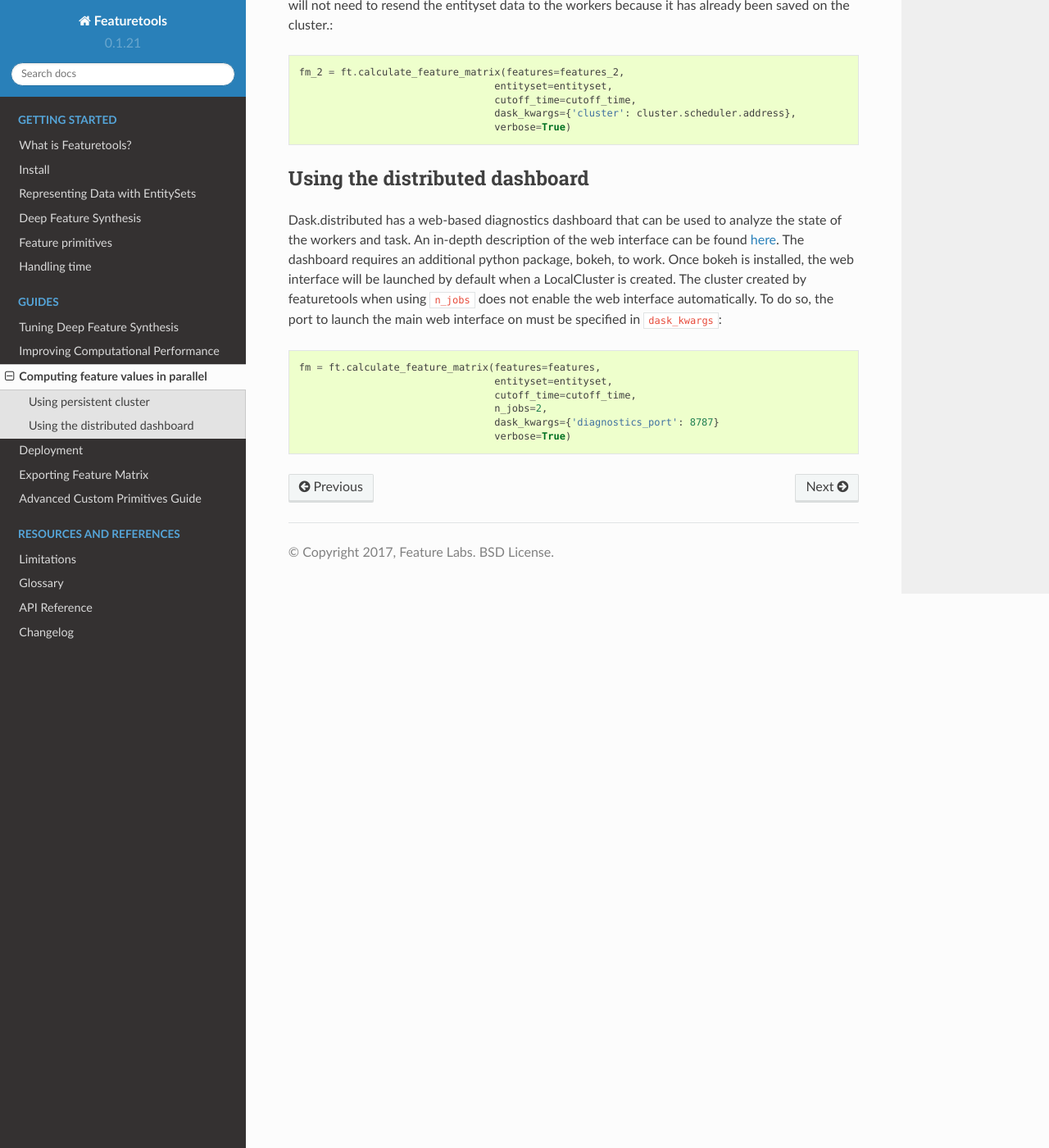
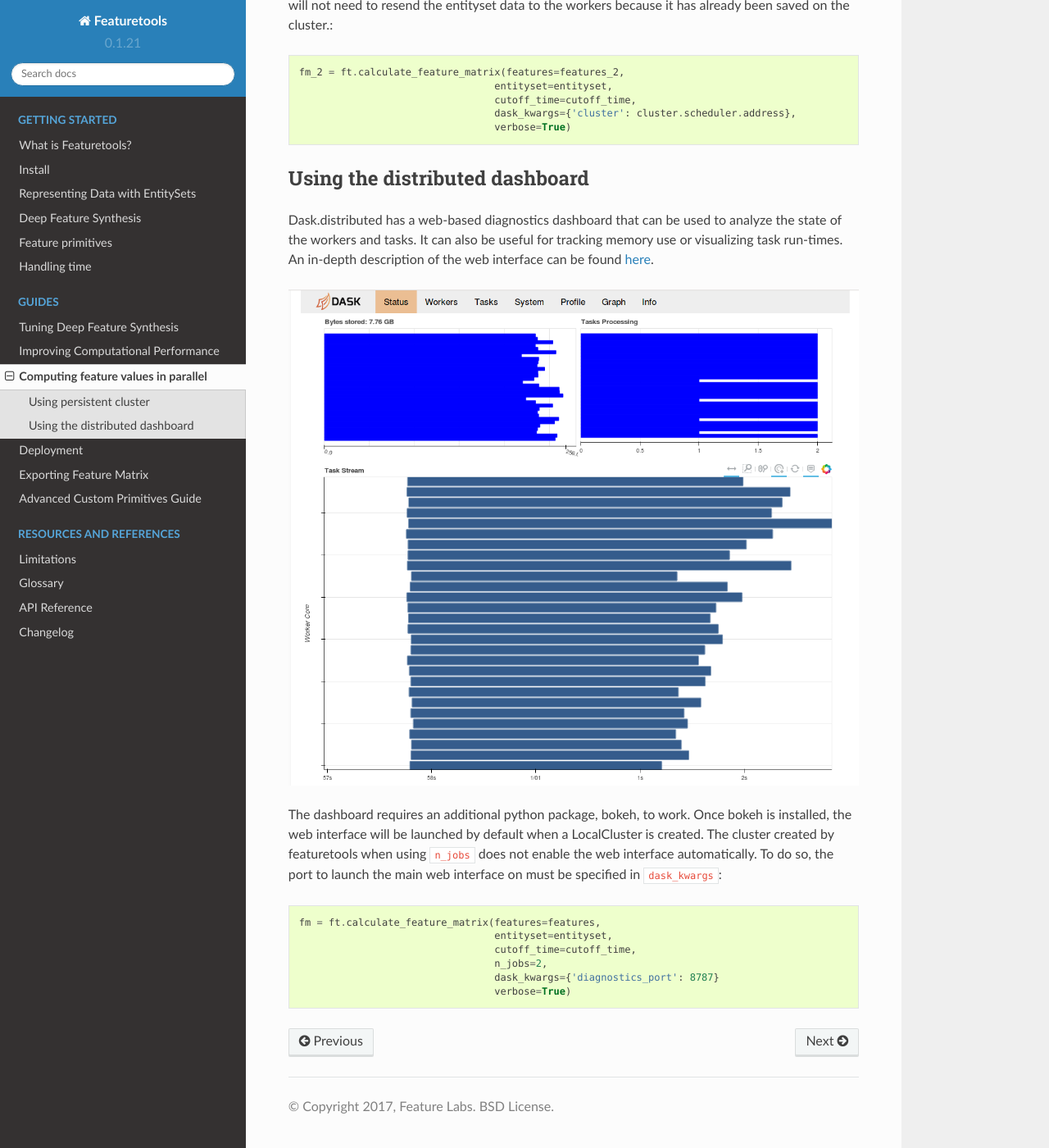
Before and after one commit to alteryx/featuretools, a Sphinx documentation site: the page built from docs/source/guides/parallel.rst, in a window 1280 px wide and 1400 px high, scrolled down 992 px. Shown: the whole window at 82% size. Built offline with Sphinx 7.4.7 and the Read the Docs theme 2.0.0, drawn with Linux system fonts in a browser that asks for light colours; comment, search, counter and statistics services are not loaded.

Commit message:
add image to parallel.rst

```diff
--- a/docs/source/guides/parallel.rst
+++ b/docs/source/guides/parallel.rst
@@ -38,7 +38,11 @@ The 'cluster' value can either be the actual cluster object or a string of the a
 
 Using the distributed dashboard
 -------------------------------
-Dask.distributed has a web-based diagnostics dashboard that can be used to analyze the state of the workers and task. An in-depth description of the web interface can be found `here <https://distributed.readthedocs.io/en/latest/web.html>`_. The dashboard requires an additional python package, bokeh, to work. Once bokeh is installed, the web interface will be launched by default when a LocalCluster is created. The cluster created by featuretools when using ``n_jobs`` does not enable the web interface automatically. To do so, the port to launch the main web interface on must be specified in ``dask_kwargs``::
+Dask.distributed has a web-based diagnostics dashboard that can be used to analyze the state of the workers and tasks. It can also be useful for tracking memory use or visualizing task run-times. An in-depth description of the web interface can be found `here <https://distributed.readthedocs.io/en/latest/web.html>`_.
+
+.. image:: /images/dashboard.png
+
+The dashboard requires an additional python package, bokeh, to work. Once bokeh is installed, the web interface will be launched by default when a LocalCluster is created. The cluster created by featuretools when using ``n_jobs`` does not enable the web interface automatically. To do so, the port to launch the main web interface on must be specified in ``dask_kwargs``::
 
     fm = ft.calculate_feature_matrix(features=features,
                                      entityset=entityset,
```
Also changed, not shown: docs/source/images/dashboard.png (added).
